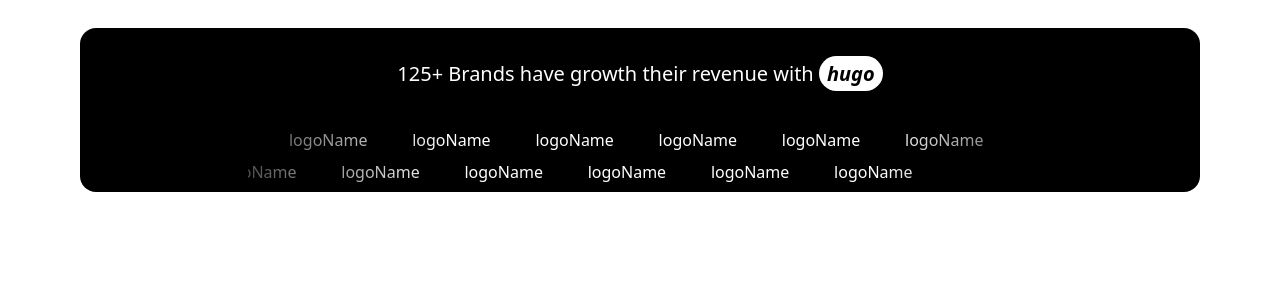
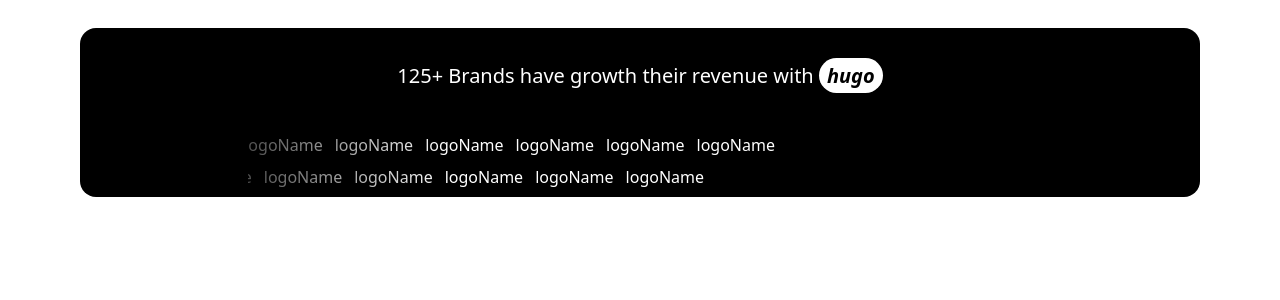
Before and after one commit to dragonsbootcampllc/ReactFlaim, a React (Vite) app: page /LogosComp in a window 1280 px wide. Shown: the top 300 px of the page. Built offline with nearby package versions, Linux system fonts and the light colour scheme.

Commit message:
add gaps to logos

```diff
--- a/src/hazem-components/LogosComp-components/Card.jsx
+++ b/src/hazem-components/LogosComp-components/Card.jsx
@@ -5,14 +5,14 @@
         <div className="all container mx-auto text-white bg-black rounded-2xl mt-7">
             <div className="header text-center py-8">
                 <div className="container mx-auto">
-                    <h1 className="  text-xl">
+                    <h1 className="  text-xl leading-relaxed">
                         { Data.Header.h1 ? Data.Header.h1:"Null"} <span className=" text-black bg-white px-2 py-1 rounded-3xl italic font-bold">{Data.Header.span ? Data.Header.span:"Null" }</span></h1>
                 </div>
             </div>
             <div className="content relative w-full p-2 overflow-hidden">
                 <div className="overlay absolute z-10  top-0 left-0 w-full h-full bg-[linear-gradient(to_right,_black,_transparent_30%,_transparent_50%,_transparent,_black)]   bottom-[0%]  right-[0%]"></div>
                 <div className="container relative" >
-                    <div className="top flex justify-evenly overflow-hidden ">
+                    <div className="top flex items-center gap-3 overflow-hidden ">
                         <div className="icon">
                             { Data.Content.top.icon1 ? Data.Content.top.icon1:"Null"}
                         </div>
@@ -32,7 +32,7 @@
                         { Data.Content.top.icon6 ? Data.Content.top.icon6:"Null"}
                         </div>
                     </div>
-                    <div className="bottom flex justify-evenly mt-2 overflow-hidden ">
+                    <div className="bottom flex items-center gap-3 mt-2 overflow-hidden ">
                         <div className="icon">
                         { Data.Content.bottom.icon1 ? Data.Content.bottom.icon1:"Null"}
                         </div>
```
